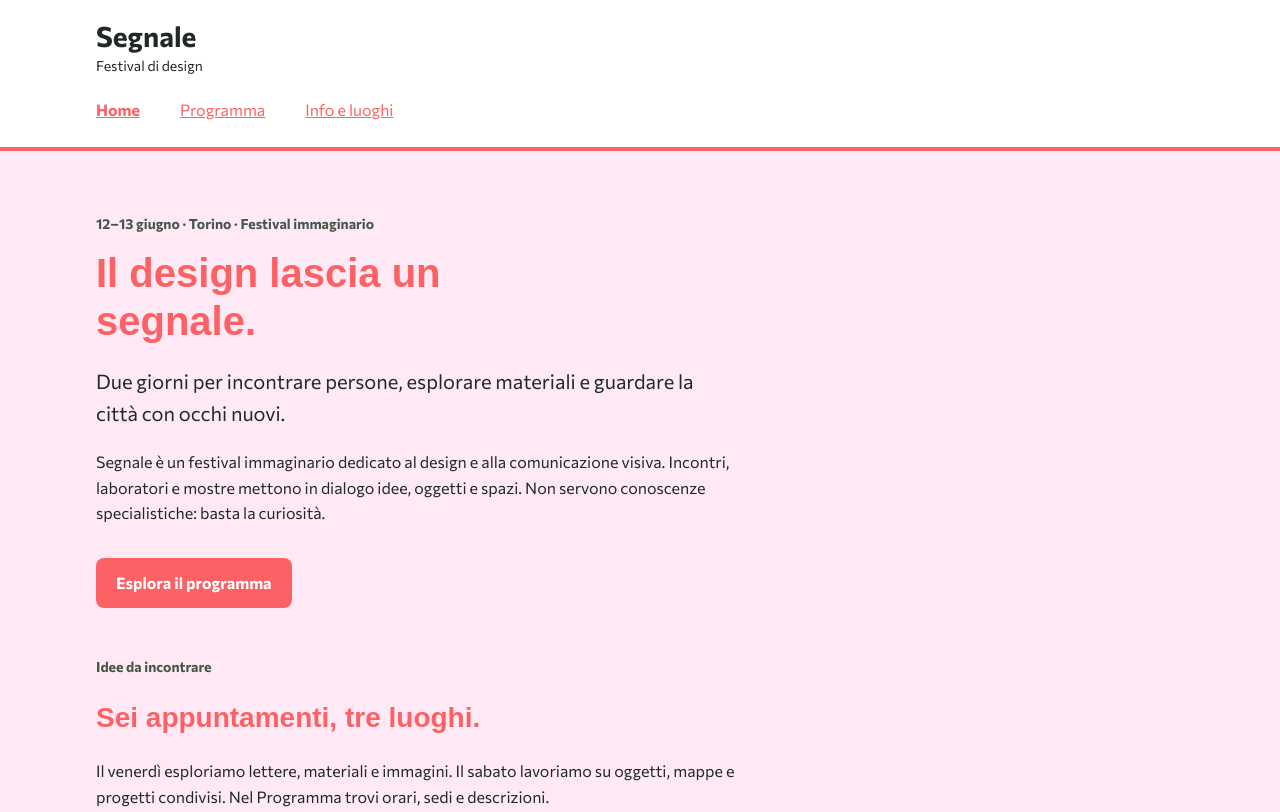
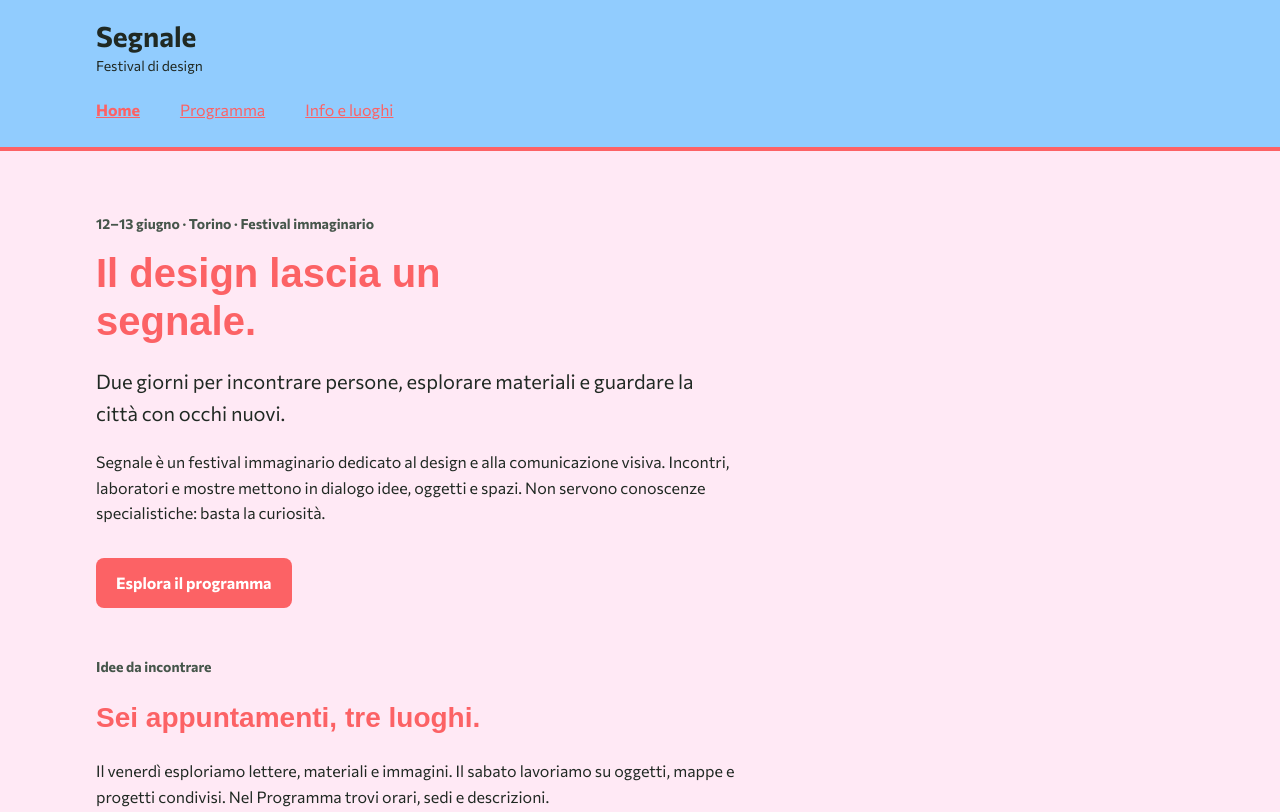
Before and after one commit to c4nnone/festival-segnale, a plain HTML site: page index.html in a window 1280 px wide. Shown: the top 812 px of the page. Drawn offline with Linux system fonts and the light colour scheme; a web font is replaced by a local one.

Commit message:
Color site header

```diff
--- a/style.css
+++ b/style.css
@@ -282,5 +282,5 @@ nav[aria-label="Navigazione principale"] {
   position: sticky;
   top: 0;
   z-index: 1000;
-  background-color: #fff;
+  background-color: var(--colore-dettaglio);
 }
```
